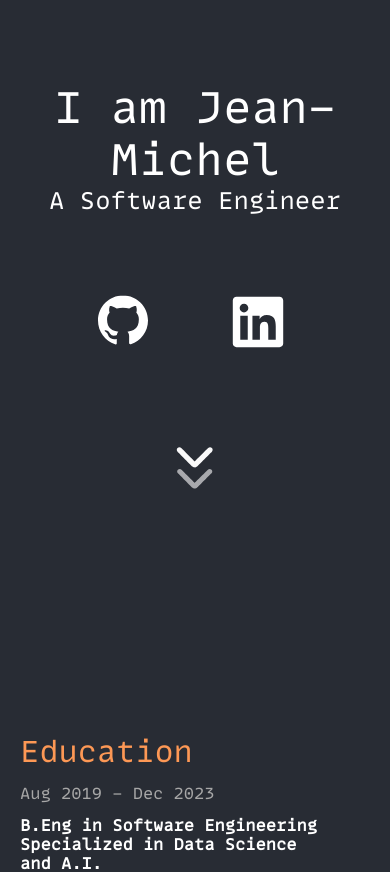
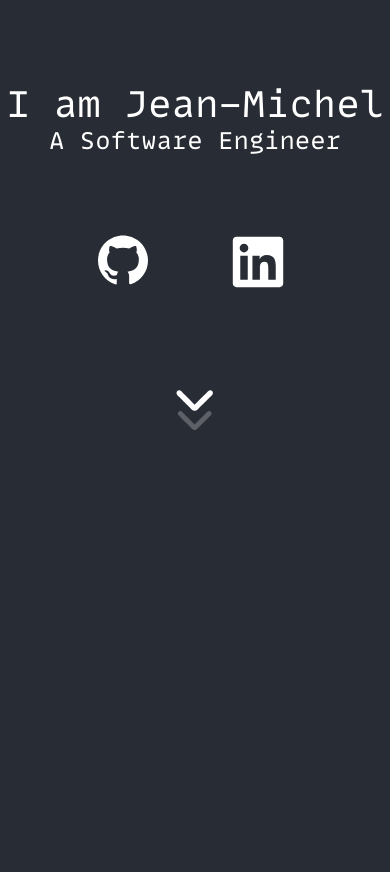
Before and after one commit to jeanmichel25/resume, a React (Create React App) app: page / in a window 390 px wide. Shown: the top 872 px of the page. Built offline with nearby package versions, Linux system fonts and the light colour scheme.

Commit message:
made text on mobile smaller

```diff
--- a/src/App.css
+++ b/src/App.css
@@ -21,7 +21,7 @@
 
 @media (max-width:768px) {
   .large-text {
-    font-size: 2.75em;
+    font-size: 2.3em;
   }
 
   .small-text {
@@ -87,7 +87,7 @@
     font-family: 'MonoLisaRegular', fallback;
     align-items: center;
     padding-top: 10vh;
-    margin-bottom: -30vh;
+    margin-bottom: -10vh;
   }
 
   .resume-block {
```
